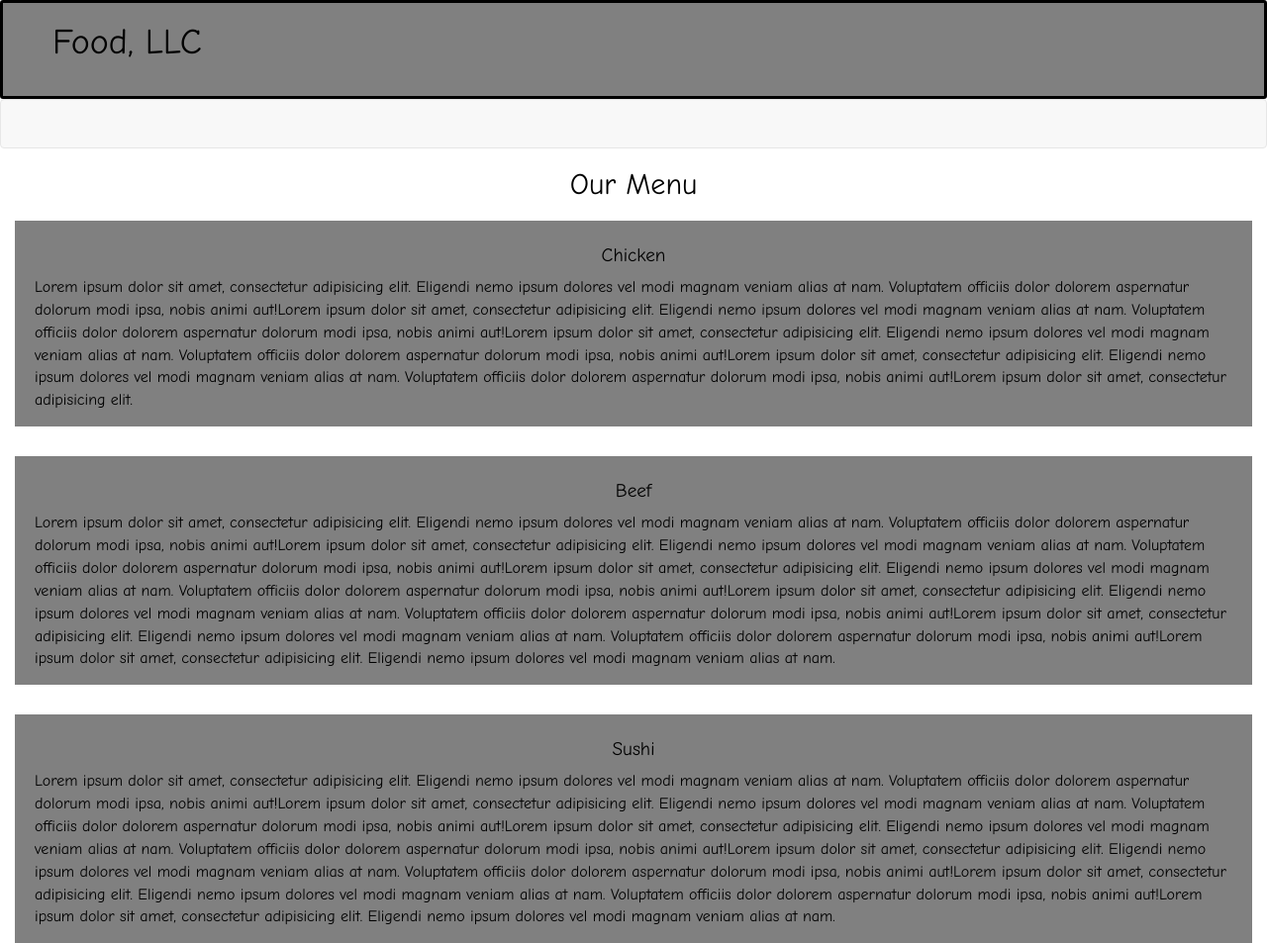
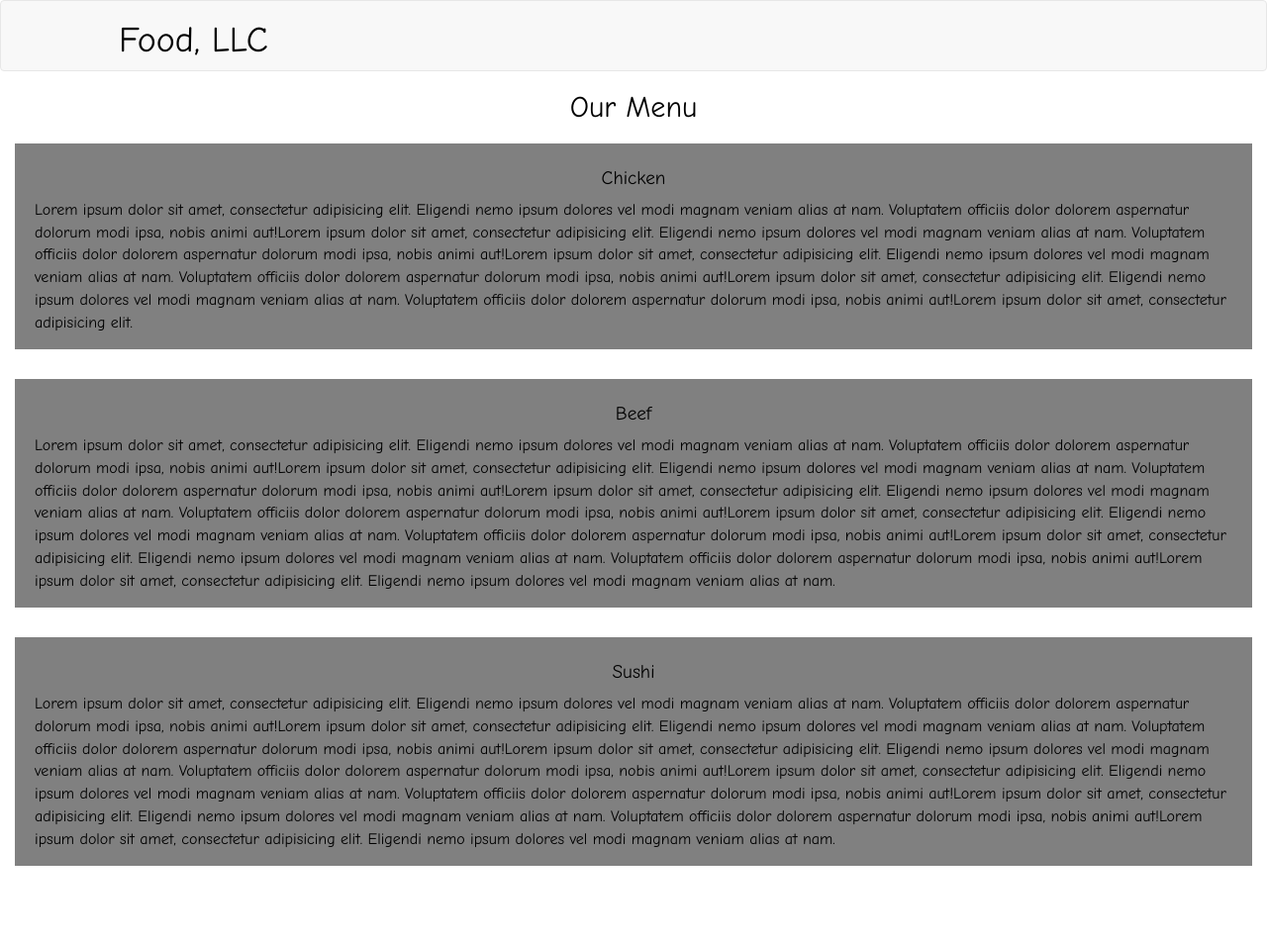
Before and after one commit to hyesuk/coursera-test, a plain HTML site: page module3-solution/index.html in a window 1280 px wide. Shown: the whole page at 99% size. After the commit the page ends 895 px from the top, so only its background shows below. Drawn offline with Linux system fonts and the light colour scheme.

Commit message:
2nd assg 2nd

```diff
--- a/module3-solution/index.html
+++ b/module3-solution/index.html
@@ -19,9 +19,6 @@
 <body>
 
 <!-- Header -->
-<header>
-    <a href="index.html"><h1>Food, LLC</h1></a>
-</header>
     <nav class="navbar navbar-default">
       <div class="container">
         <div class="navbar-header">
@@ -31,6 +28,7 @@
               <span class="icon-bar"></span>
               <span class="icon-bar"></span>
            </button>
+            <a href="index.html" style="text-decoration:none"><h1>Food, LLC</h1></a>
           </div>
           <div id="collapsable-nav" class="collapse navbar-collapse">
            <ul id="nav-list" class="nav navbar-nav visible-xs">
```
